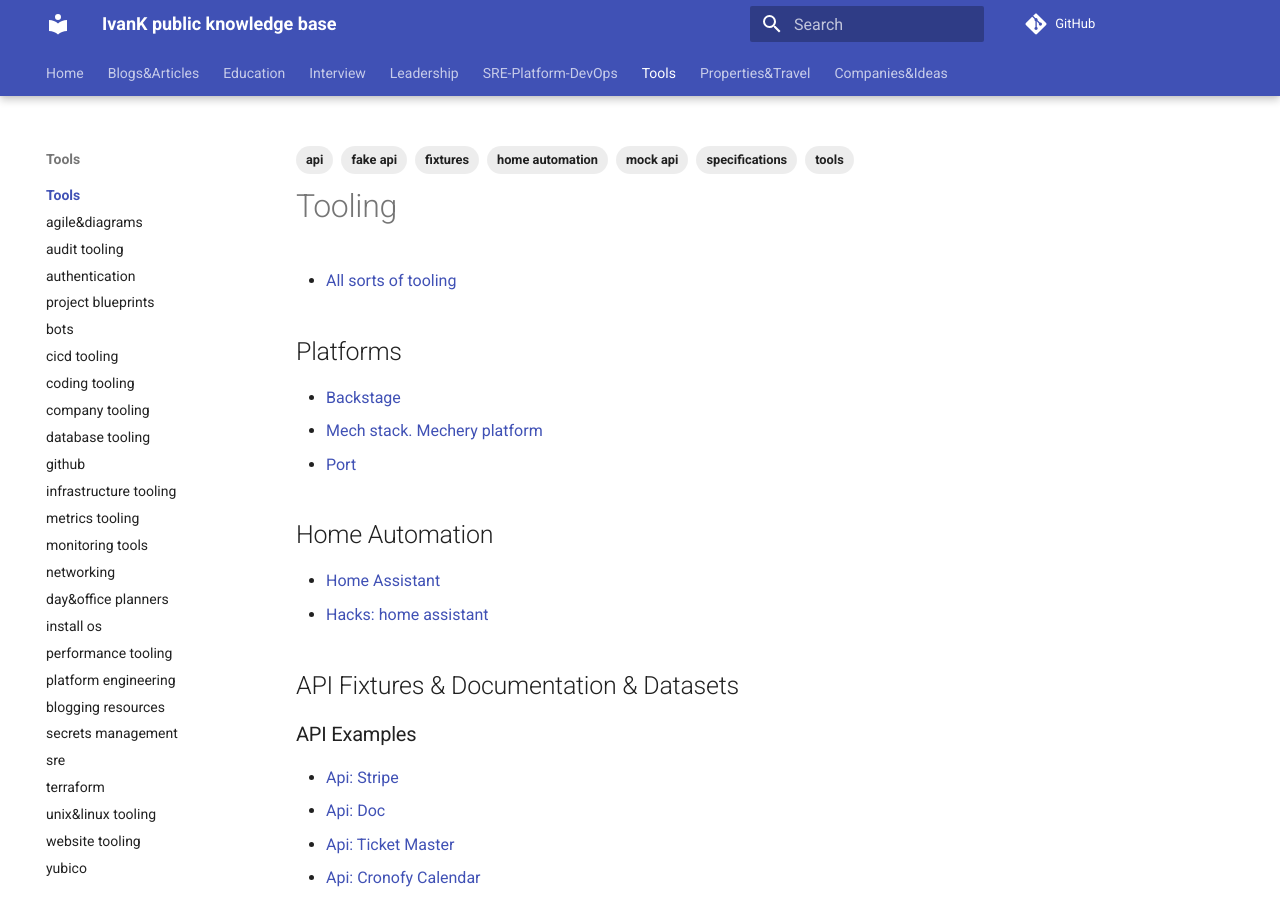
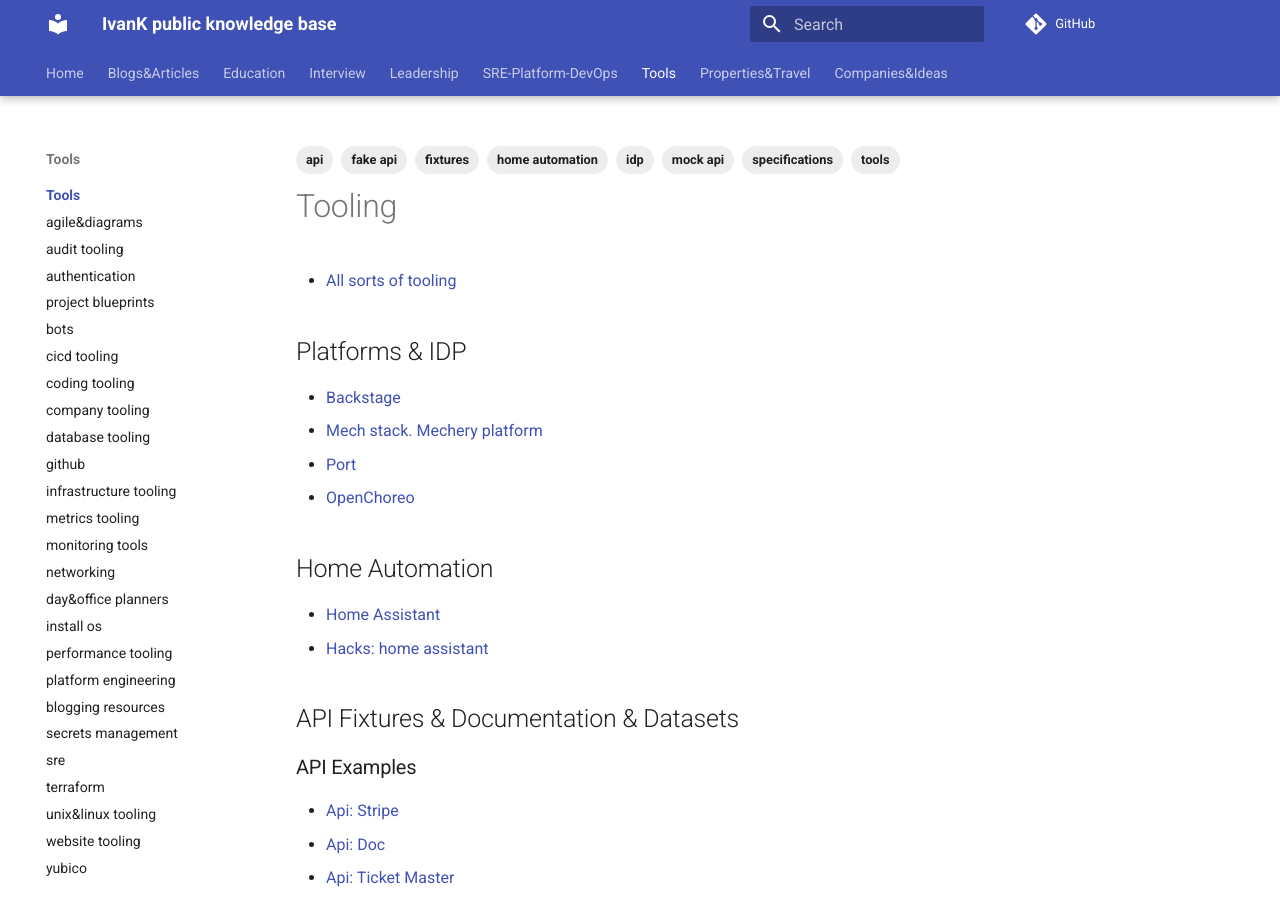
Before and after one commit to ivankatliarchuk/knowledge-base, an MkDocs documentation site: the page built from docs/tools/index.md, in a window 1280 px wide and 900 px high. Built offline with MkDocs 1.6.1 and Material for MkDocs 9.7.7, drawn with Linux system fonts in a browser that asks for light colours; comment, search, counter and statistics services are not loaded.

Commit message:
wip
Signed-off-by: ivan katliarchuk <ivan.katliarchuk@gmail.com>

```diff
--- a/docs/tools/index.md
+++ b/docs/tools/index.md
@@ -2,17 +2,18 @@
 title: Tooling
 summary: Any tooling
 authors: ["ivan k"]
-tags: ["tools", "home automation", "api", "fixtures", "fake api", "mock api", "specifications"]
+tags: ["tools", "home automation", "api", "fixtures", "fake api", "mock api", "specifications", "idp"]
 date: 2021-03-24
 ---
 
 - [All sorts of tooling](https://github.com/cjbarber/ToolsOfTheTrade)
 
-## Platforms
+## Platforms & IDP
 
 - [Backstage](https://backstage.io/)
 - [Mech stack. Mechery platform](https://docs.meshery.io/)
 - [Port](https://www.getport.io/)
+- [OpenChoreo](https://github.com/openchoreo/openchoreo)
 
 ## Home Automation
 
```
Also changed, not shown: README.md (+4 -0 lines).
